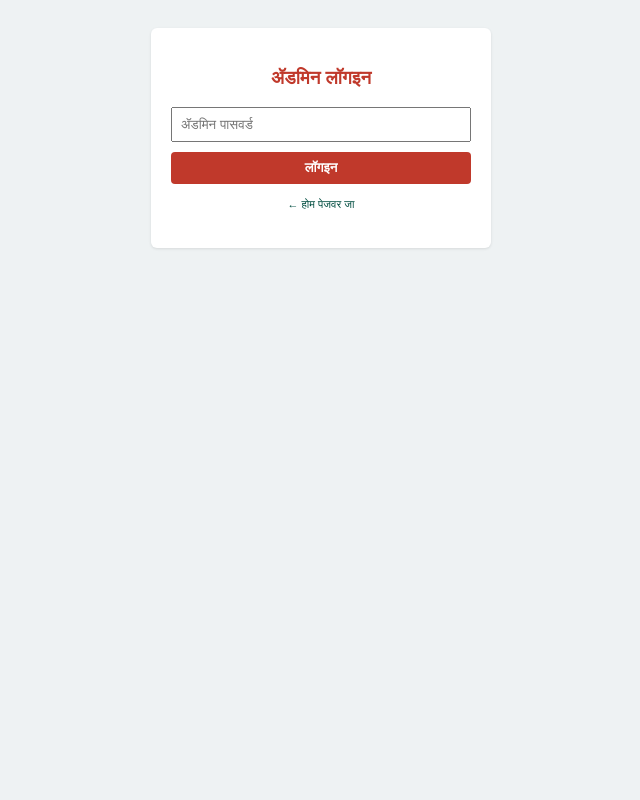
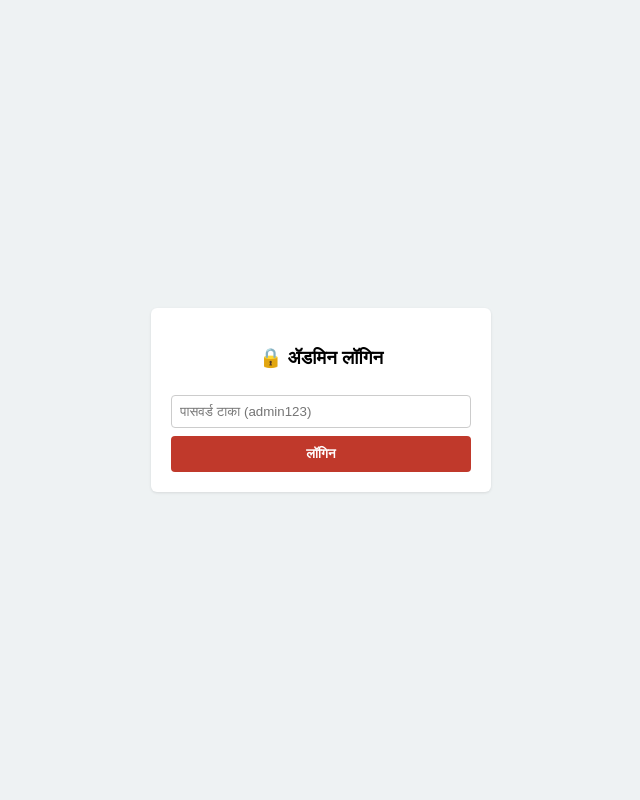
Before and after one commit to naturalkulfi1/south-pole-Natural-kulfi, a Flask app: page /admin/login in a window 1280 px wide. Shown: the whole page, without its empty margins (319-959 px from the left). Run offline with Flask 3, Linux system fonts and the light colour scheme.

Commit message:
Update admin_login.html

```diff
--- a/templates/admin_login.html
+++ b/templates/admin_login.html
@@ -1,15 +1,24 @@
 <!DOCTYPE html>
 <html lang="mr">
-<head><meta charset="UTF-8"><title>Admin Login</title></head>
-<body style="font-family:sans-serif; background:#eef2f3; padding:20px; text-align:center;">
-    <div style="background:white; max-width:300px; margin:auto; padding:20px; border-radius:6px; box-shadow:0 1px 3px rgba(0,0,0,0.1);">
-        <h3 style="color:#c0392b;">ॲडमिन लॉगइन</h3>
+<head>
+    <meta charset="UTF-8">
+    <meta name="viewport" content="width=device-width, initial-scale=1.0">
+    <title>Admin Login</title>
+    <style>
+        body { font-family: sans-serif; background: #eef2f3; display: flex; justify-content: center; align-items: center; height: 100vh; margin: 0; }
+        .card { background: white; padding: 20px; border-radius: 6px; width: 300px; box-shadow: 0 1px 3px rgba(0,0,0,0.1); text-align: center; }
+        input { width: 100%; padding: 8px; margin: 8px 0; border: 1px solid #ccc; border-radius: 4px; box-sizing: border-box; }
+        button { background: #c0392b; color: white; border: none; padding: 10px; width: 100%; border-radius: 4px; font-weight: bold; cursor: pointer; }
+    </style>
+</head>
+<body>
+    <div class="card">
+        <h3>🔒 ॲडमिन लॉगिन</h3>
         {% if error %}<p style="color:red; font-size:11px;">{{ error }}</p>{% endif %}
         <form method="POST">
-            <input type="password" name="password" placeholder="ॲडमिन पासवर्ड" required style="width:100%; padding:8px; margin-bottom:10px; box-sizing:border-box;">
-            <button type="submit" style="background:#c0392b; color:white; border:none; padding:8px 12px; width:100%; font-weight:bold; border-radius:4px;">लॉगइन</button>
+            <input type="password" name="password" placeholder="पासवर्ड टाका (admin123)" required>
+            <button type="submit">लॉगिन</button>
         </form>
-        <p style="margin-top:10px;"><a href="/" style="font-size:11px; text-decoration:none; color:#004d40;">← होम पेजवर जा</a></p>
     </div>
 </body>
 </html>
```
